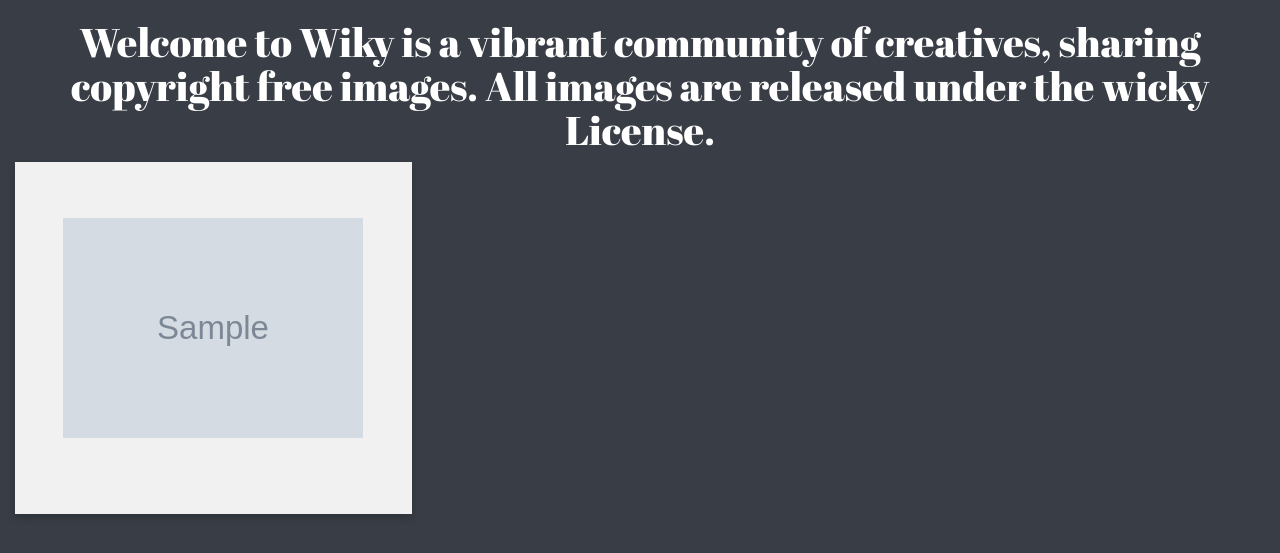
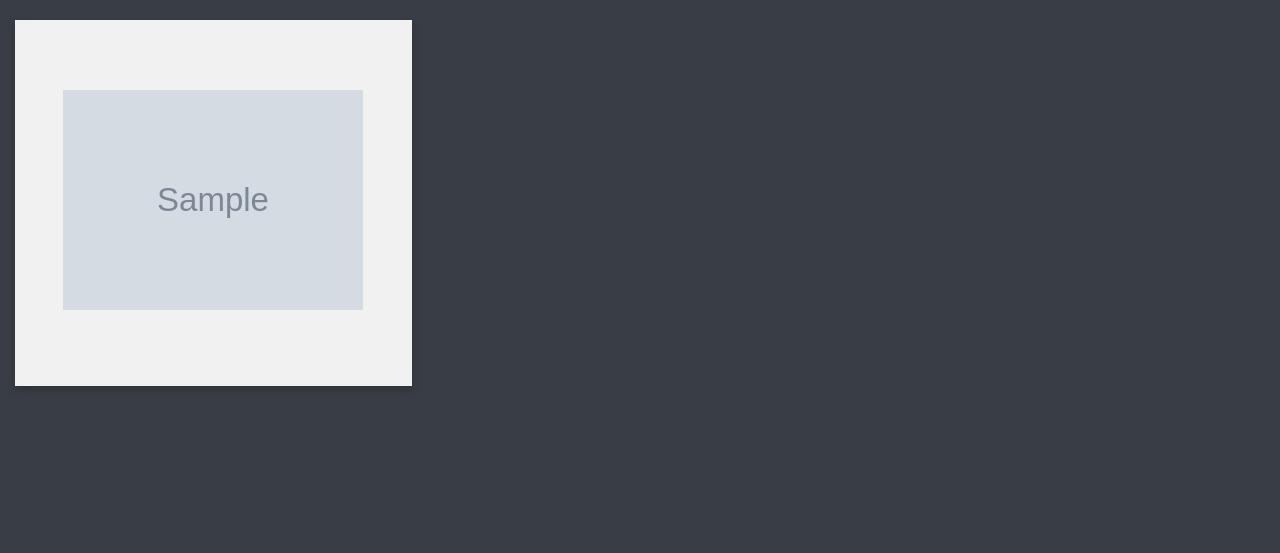
Before and after one commit to owinolawrence/personal-gallery, a Django app: template photos/templates/index.html in a window 1280 px wide. Shown: the part 52-605 px from the top of the page. Run offline with Django 3.2, Linux system fonts and the light colour scheme; tables that the repository leaves empty hold one stand-in row (values such as "Sample post"); the template is opened without the code that fills it: values that come from a table or form of the project are taken from there, most other values are stand-ins (such as "Sample title", 1, 10 or a date in 2020); grey boxes marked "Sample" are stand-in pictures; some libraries are stand-ins or nearby versions.

Commit message:
fix identation error

```diff
--- a/photos/templates/index.html
+++ b/photos/templates/index.html
@@ -2,13 +2,9 @@
 {%block content%}
 {%for photo in photo%}
 <link href="https://fonts.googleapis.com/css?family=Abril+Fatface&display=swap" rel="stylesheet">
-<h1>Welcome to Wiky is a vibrant community of creatives, sharing copyright free images. All images are released
-    under the wicky License. </h1>
+
 
 <body>
-
-
-
 
         <div class="col-md-4">
             <div class="card">
--- a/static/css/styles.css
+++ b/static/css/styles.css
@@ -19,6 +19,7 @@ body{
     padding: 16px;
     text-align: center;
     background-color: #f1f1f1;
+    padding-top: 30px;
   }
 
   p{
```
